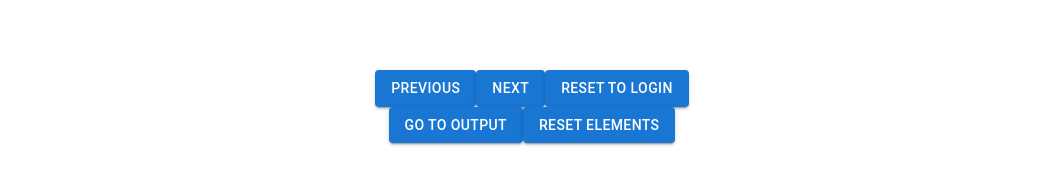
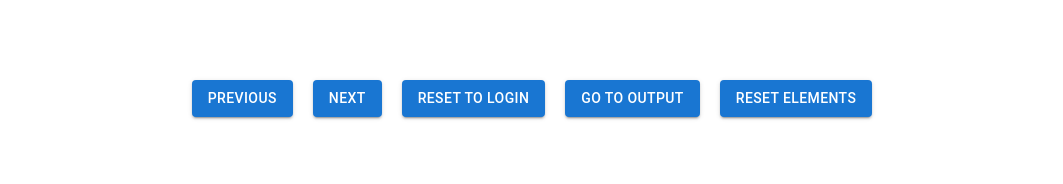
Before and after one commit to AdityaRaj1440/SIH_GraphicalPassword, a React (Create React App) app in the folder register/: page /imageSelection in a window 1280 px wide. Shown: the part 192-376 px from the top of the page, without its empty margins (108-1171 px from the left). Built offline with nearby package versions, Linux system fonts and the light colour scheme.

Commit message:
fixed shuffle, button layout, map for output

```diff
--- a/register/src/Components/ImageGrid.js
+++ b/register/src/Components/ImageGrid.js
@@ -69,6 +69,10 @@ const ImageGrid = ({ selectedImg, setSelectedImg }) => {
         if (status < 6) {
             alert("You didn't select enough images for output")
         } else {
+            let shuffArr = selectedImg.slice()
+            shuffArr = shuffArr.sort(() => Math.random() - 0.5)
+            setSelectedImg(shuffArr)
+            console.log(selectedImg)
             return (
                 navigate("/output")
             )
@@ -168,14 +172,30 @@ const ImageGrid = ({ selectedImg, setSelectedImg }) => {
             {console.log(selectedImg)}
 
             <div>
-                <Button variant="contained" onClick={prev}>Previous</Button>
-                <Button variant="contained" onClick={next}>Next</Button>
-                <Button variant="contained" onClick={submit}>Reset to Login</Button>
+                <Button style={{
+                    margin:10
+                }}
+                variant="contained" onClick={prev}>Previous</Button>
+                <Button style={{
+                    margin:10
+                }}
+                variant="contained" onClick={next}>Next</Button>
+                <Button style={{
+                    margin:10
+                }}
+                variant="contained" onClick={submit}>Reset to Login</Button>
+                <Button style={{
+                    margin:10
+                }}
+                variant="contained" onClick={output}>Go to output</Button>
+                <Button style={{
+                    margin:10
+                }}
+                variant="contained" onClick={reset}>Reset elements</Button>
             </div>
             {/* <Grid selectedImg={selectedImg} /> */}
             <div>
-                <Button variant="contained" onClick={output}>Go to output</Button>
-                <Button variant="contained" onClick={reset}>Reset elements</Button>
+
 
             </div>
 
--- a/register/src/Components/Output.js
+++ b/register/src/Components/Output.js
@@ -3,35 +3,88 @@ import '../App.css';
 import * as React from 'react';
 import Button from '@mui/material/Button';
 import { useNavigate } from 'react-router-dom';
+import ImageList from '@mui/material/ImageList';
+import ImageListItem from '@mui/material/ImageListItem';
 import Grid from './Grid';
 
 const Output = ({ selectedImg, setSelectedImg }) => {
 
+    const [status, setStatus] = useState(1)
+    const [final, setFinal] = useState([])
+
     const navigate = useNavigate()
-    const shufflestupid = () => {
-        let shuffArr = selectedImg.slice()
-        shuffArr = shuffArr.sort(() => Math.random() - 0.5)
-        setSelectedImg(shuffArr)
-        console.log(selectedImg)
-    }
+
 
     const submit = () => {
         let lis = []
         setSelectedImg(lis)
+        setFinal([])
         return (
             navigate("/login")
         )
     }
 
+    const reset = () => {
+        setStatus(1)
+        setFinal([])
+    }
+    const addImage = (item) => {
+        if (final.includes(item)) {
+            alert("You've already selected this image!")
 
+        }
+        else {
+            const inc = status + 1
+            setStatus(inc)
+            if (inc > 6) {
+                alert("Can't select more than 5 images")
+            }
+            else {
+                let tempchange = final
+                tempchange.push(item)
+                console.log(status + item.title + " selected")
+                setFinal(tempchange)
+                console.log(final)
+            }
+        }
+    }
 
     return (
         <div className="App">
-            <Grid selectedImg={selectedImg} />
+            <ImageList sx={{
+                width: 1000,
+                height: 230
+            }}
+                cols={5}
+                rowHeight={4}
+            >
+                {selectedImg.map((item) => (
+                    <ImageListItem key={item.img}>
+                        <img
+                            className="selected"
+                            src={`${item.img}?w=164&h=164&fit=crop&auto=format`}
+                            srcSet={`${item.img}?w=164&h=164&fit=crop&auto=format&dpr=2 2x`}
+                            alt={item.title}
+                            loading="lazy"
+                            onClick={() => addImage(item)}
+                        />
+                    </ImageListItem>
+                ))}
+            </ImageList>
 
             <div>
-                <Button variant="contained" onClick={shufflestupid}>Shuffle</Button>
-                <Button variant="contained" onClick={submit}>Reset to Login</Button>
+            <Button style={{
+                    margin:10
+                }}
+                variant="contained" onClick={submit}>Back to Login</Button>
+                <Button style={{
+                    margin:10
+                }}
+                variant="contained" onClick={reset}>Re-enter</Button>
+                <Button style={{
+                    margin:10
+                }}
+                variant="contained" >Submit</Button>
 
             </div>
         </div>
```
Also changed, not shown: 1 other file (tests, documents, lock files or other folders).
